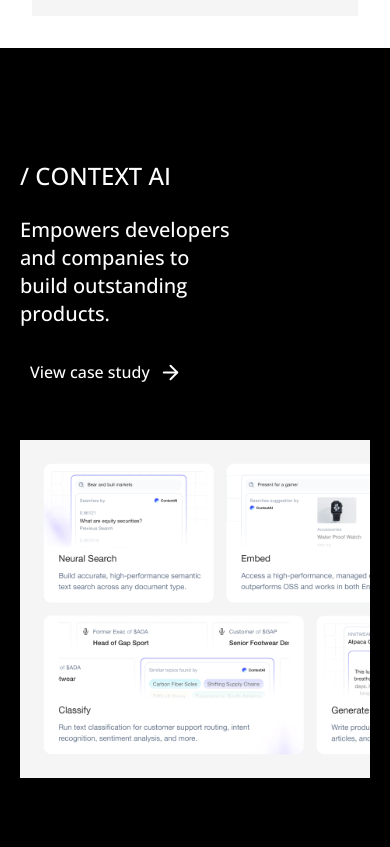
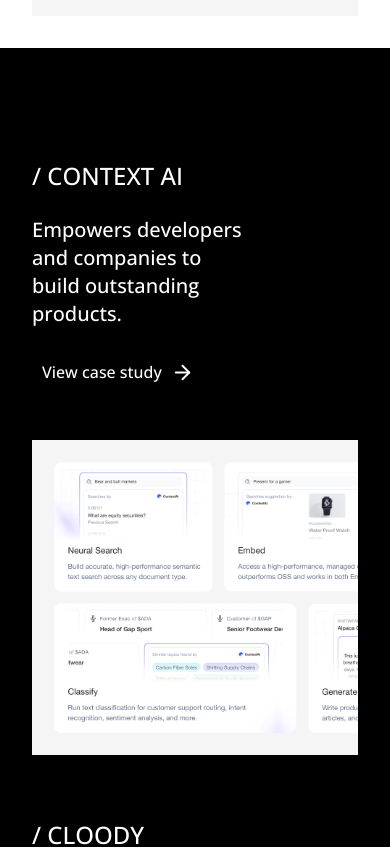
Before and after one commit to JihadZaidan/nexa-baru, a Next.js app: page /works in a window 390 px wide. Shown: the part 900-1747 px from the top of the page. Built offline with nearby package versions, Linux system fonts and the light colour scheme.

Commit message:
style(ui): resolve padding-x in mobile ui

```diff
--- a/src/components/works/centerwork.tsx
+++ b/src/components/works/centerwork.tsx
@@ -19,7 +19,7 @@ export default function CenterWork() {
     useSlideFromRight(seimageRef, 0.3);
 
     return (
-        <div className="max-w-full w-full lg:px-20 lg:py-20 px-5 py-8 bg-black">
+        <div className="max-w-full w-full lg:px-20 lg:py-20 px-8 py-8 bg-black">
             <div className="w-full flex flex-col lg:gap-[-64px] gap-16">
                 <div className="w-full justify-left items-left flex lg:flex-row flex-col-reverse gap-12">
                     <div ref={fimageRef} className="lg:w-[40%] w-full">
```
